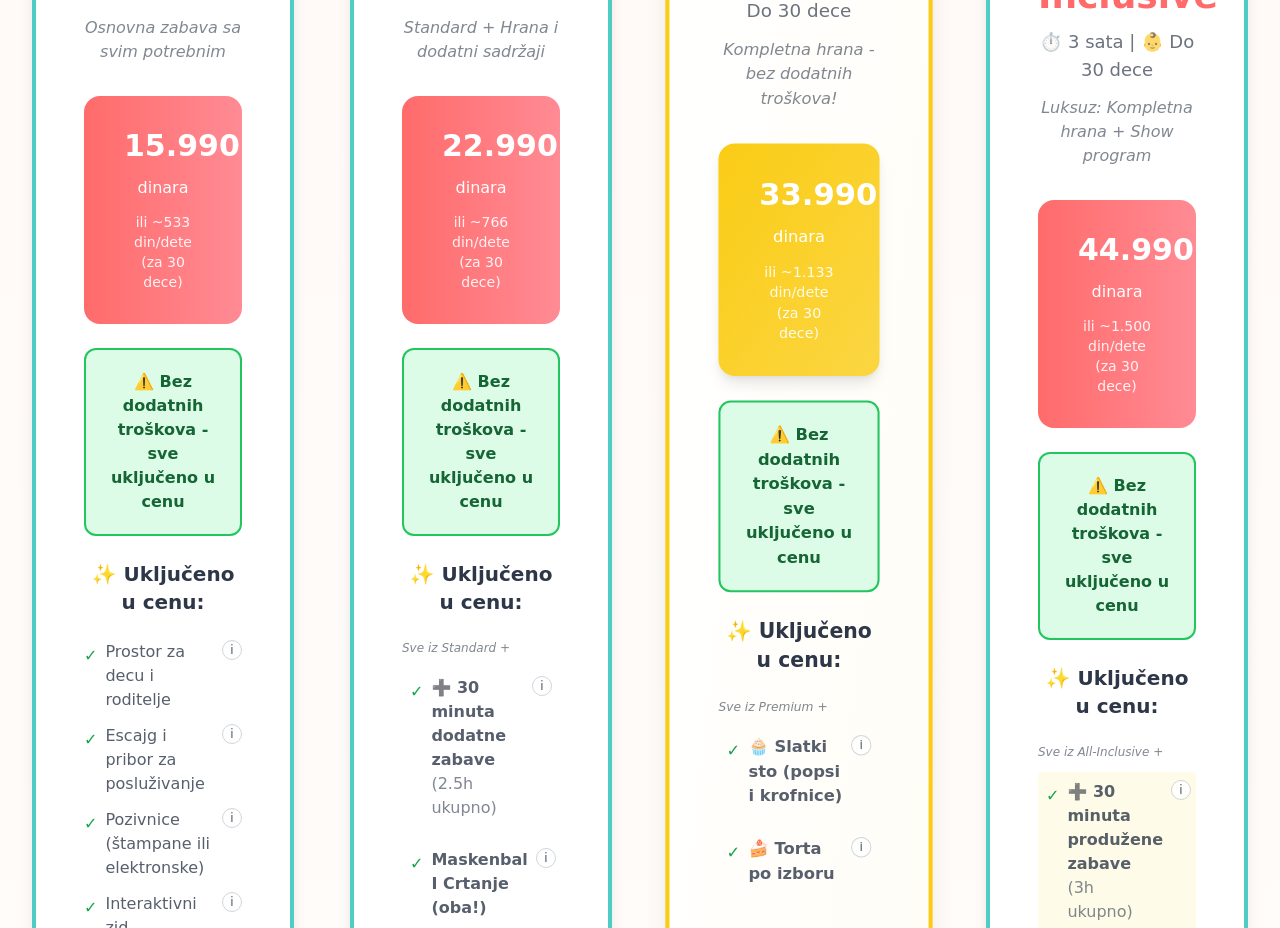
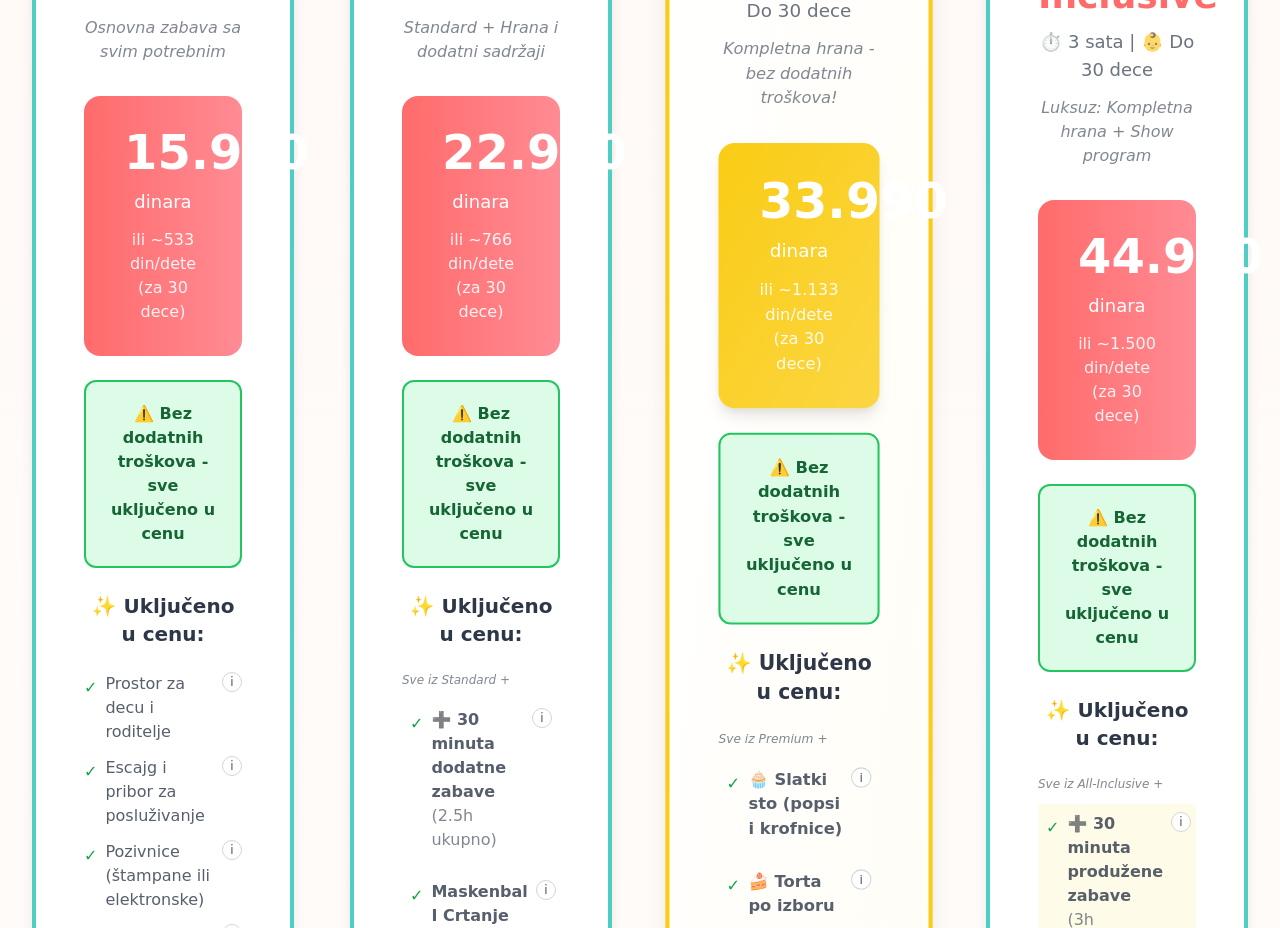
Before and after one commit to igor-rajnjak/jabadabadoo-website, a Next.js app: page / in a window 1280 px wide. Shown: the part 5940-6868 px from the top of the page. Built offline with nearby package versions, Linux system fonts and the light colour scheme.

Commit message:
Increase pricing font sizes on mobile: Price from text-xl to text-3xl, dinara and pricePerChild also increased for better mobile readability

```diff
--- a/components/Pricing.tsx
+++ b/components/Pricing.tsx
@@ -66,9 +66,9 @@ export default function Pricing() {
                   ? "bg-gradient-to-br from-accent via-accent/90 to-accent/80 shadow-lg"
                   : "bg-gradient-to-r from-primary to-pink"
               }`}>
-                <div className="text-xl md:text-2xl lg:text-3xl xl:text-3xl 2xl:text-3xl font-bold mb-2 md:mb-3 break-words leading-tight px-2 whitespace-nowrap">{pkg.price}</div>
-                <div className="text-xs md:text-sm lg:text-sm xl:text-base 2xl:text-base mb-2 md:mb-3">dinara</div>
-                <div className="text-xs md:text-xs lg:text-sm xl:text-sm 2xl:text-sm opacity-90 break-words px-2 leading-snug">{pkg.pricePerChild}</div>
+                <div className="text-3xl md:text-4xl lg:text-5xl xl:text-5xl 2xl:text-5xl font-bold mb-2 md:mb-3 break-words leading-tight px-2 whitespace-nowrap">{pkg.price}</div>
+                <div className="text-sm md:text-base lg:text-lg xl:text-lg 2xl:text-lg mb-2 md:mb-3">dinara</div>
+                <div className="text-xs md:text-sm lg:text-base xl:text-base 2xl:text-base opacity-90 break-words px-2 leading-snug">{pkg.pricePerChild}</div>
               </div>
 
               {pkg.allIncluded && (
```
